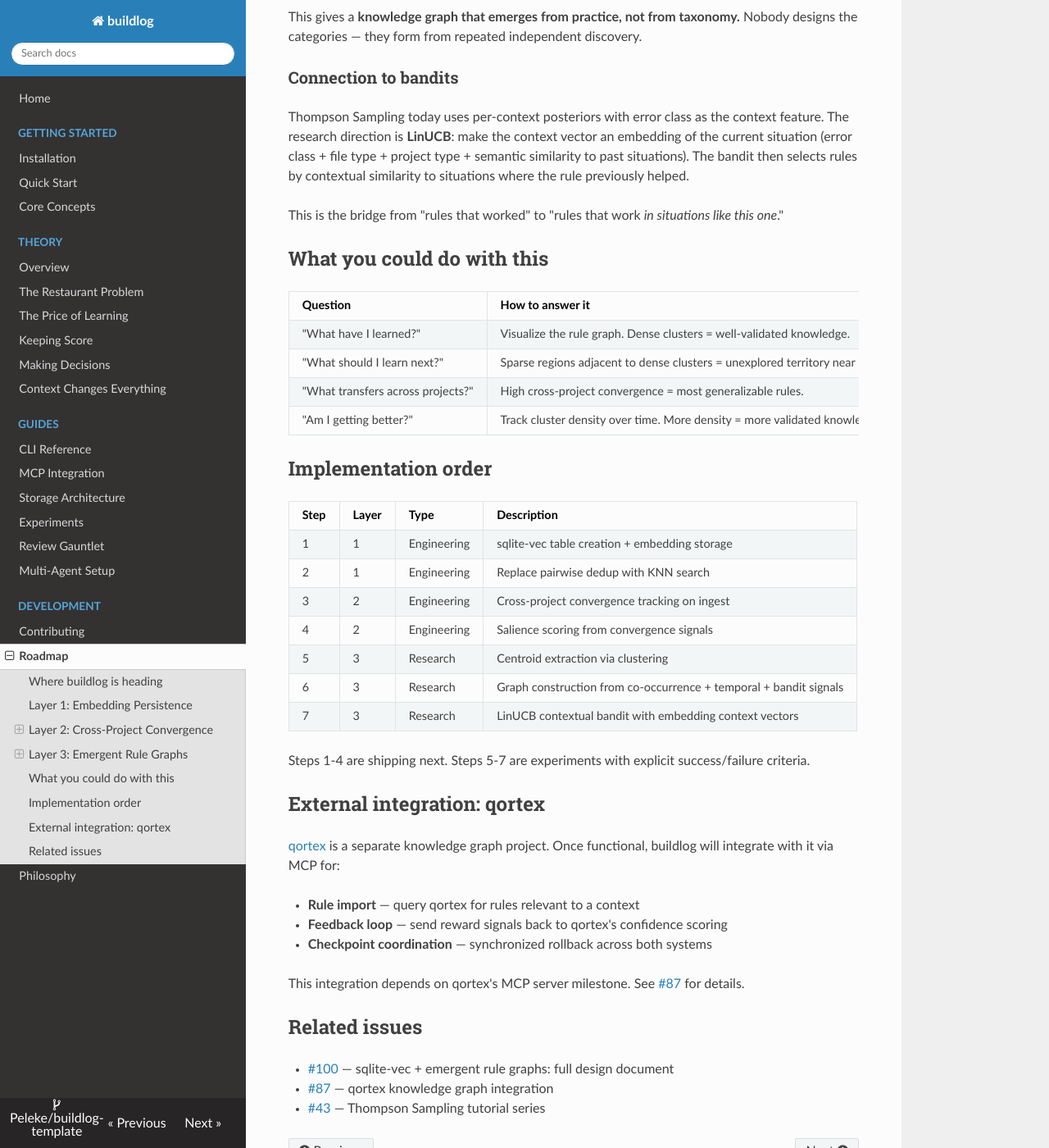
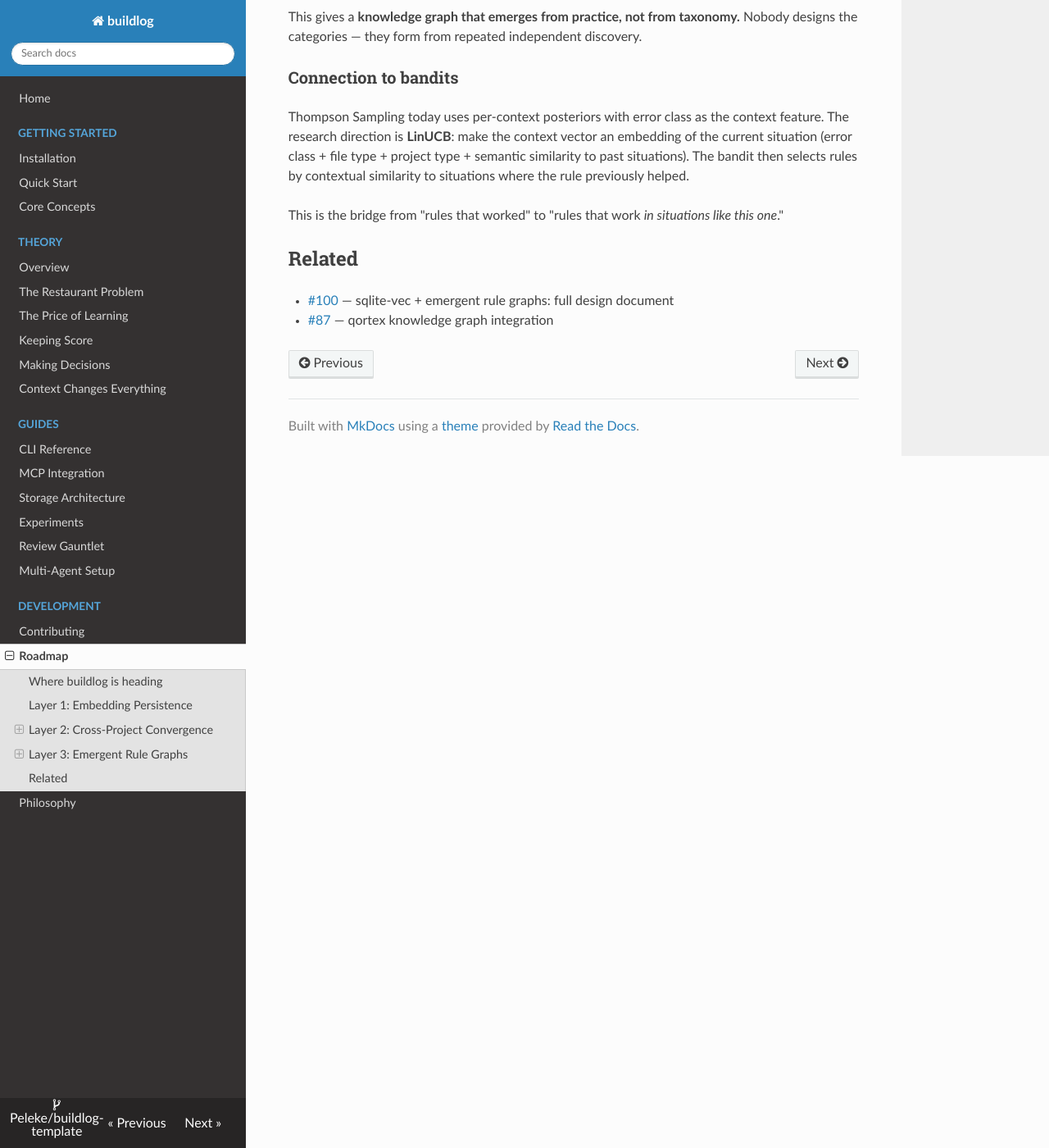
Before and after one commit to Peleke/buildlog-template, an MkDocs documentation site: the page built from docs/roadmap.md, in a window 1280 px wide and 1400 px high, scrolled down 1912 px. Shown: the whole window at 82% size. Built offline with MkDocs 1.6.1, drawn with Linux system fonts in a browser that asks for light colours; nearby versions of some CDN libraries.

Commit message:
docs: trim roadmap — keep vision, cut implementation details
Remove implementation order table, qortex integration details, and
user-facing questions section. That info stays in GH issues #100 and
#87 for internal reference.

Co-Authored-By: Claude Opus 4.5 <noreply@anthropic.com>

```diff
--- a/docs/roadmap.md
+++ b/docs/roadmap.md
@@ -69,41 +69,7 @@ Thompson Sampling today uses per-context posteriors with error class as the cont
 
 This is the bridge from "rules that worked" to "rules that work *in situations like this one*."
 
-## What you could do with this
-
-| Question | How to answer it |
-|----------|-----------------|
-| "What have I learned?" | Visualize the rule graph. Dense clusters = well-validated knowledge. |
-| "What should I learn next?" | Sparse regions adjacent to dense clusters = unexplored territory near known patterns. |
-| "What transfers across projects?" | High cross-project convergence = most generalizable rules. |
-| "Am I getting better?" | Track cluster density over time. More density = more validated knowledge. |
-
-## Implementation order
-
-| Step | Layer | Type | Description |
-|------|-------|------|-------------|
-| 1 | 1 | Engineering | sqlite-vec table creation + embedding storage |
-| 2 | 1 | Engineering | Replace pairwise dedup with KNN search |
-| 3 | 2 | Engineering | Cross-project convergence tracking on ingest |
-| 4 | 2 | Engineering | Salience scoring from convergence signals |
-| 5 | 3 | Research | Centroid extraction via clustering |
-| 6 | 3 | Research | Graph construction from co-occurrence + temporal + bandit signals |
-| 7 | 3 | Research | LinUCB contextual bandit with embedding context vectors |
-
-Steps 1-4 are shipping next. Steps 5-7 are experiments with explicit success/failure criteria.
-
-## External integration: qortex
-
-[qortex](https://github.com/Peleke/qortex) is a separate knowledge graph project. Once functional, buildlog will integrate with it via MCP for:
-
-- **Rule import** — query qortex for rules relevant to a context
-- **Feedback loop** — send reward signals back to qortex's confidence scoring
-- **Checkpoint coordination** — synchronized rollback across both systems
-
-This integration depends on qortex's MCP server milestone. See [#87](https://github.com/Peleke/buildlog-template/issues/87) for details.
-
-## Related issues
+## Related
 
 - [#100](https://github.com/Peleke/buildlog-template/issues/100) — sqlite-vec + emergent rule graphs: full design document
 - [#87](https://github.com/Peleke/buildlog-template/issues/87) — qortex knowledge graph integration
-- [#43](https://github.com/Peleke/buildlog-template/issues/43) — Thompson Sampling tutorial series
```
